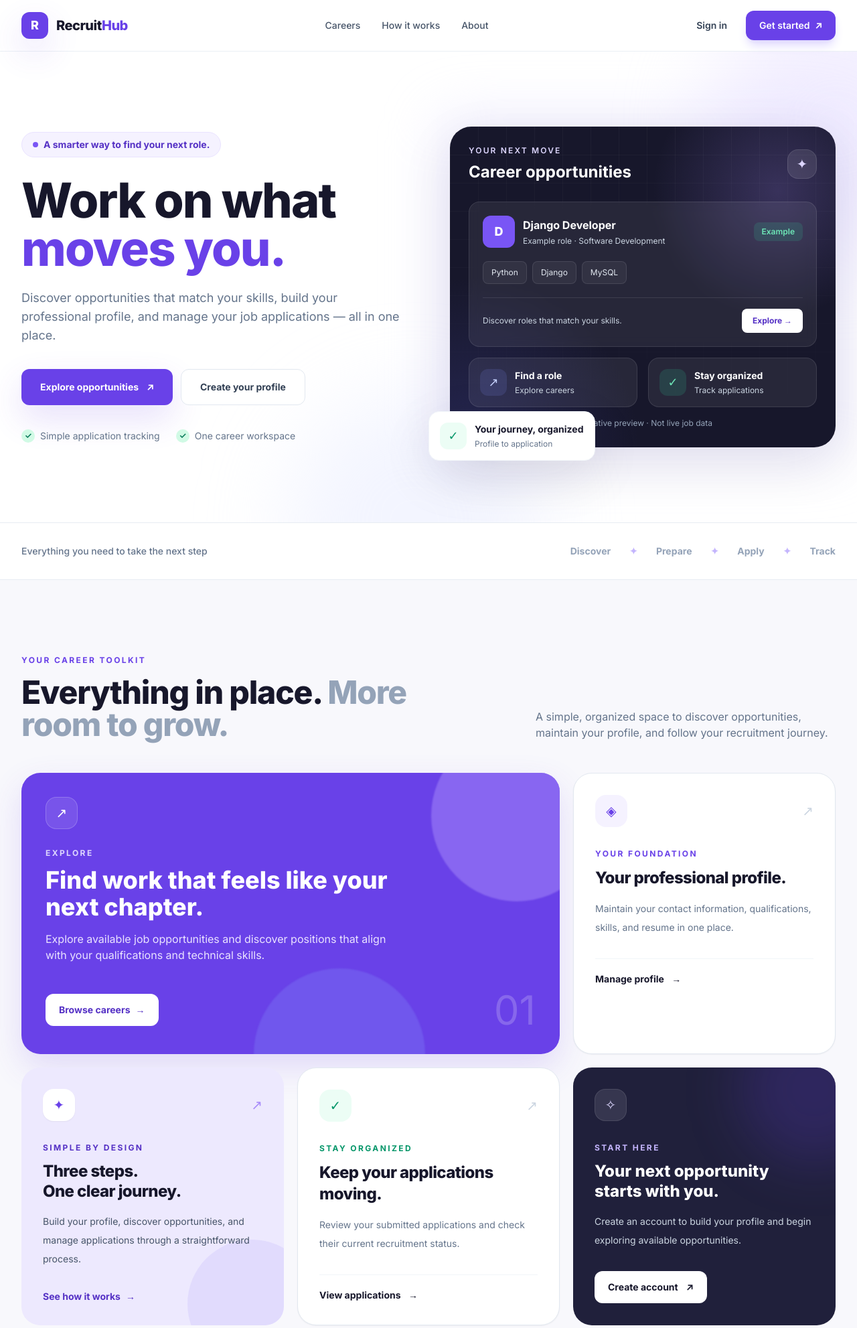
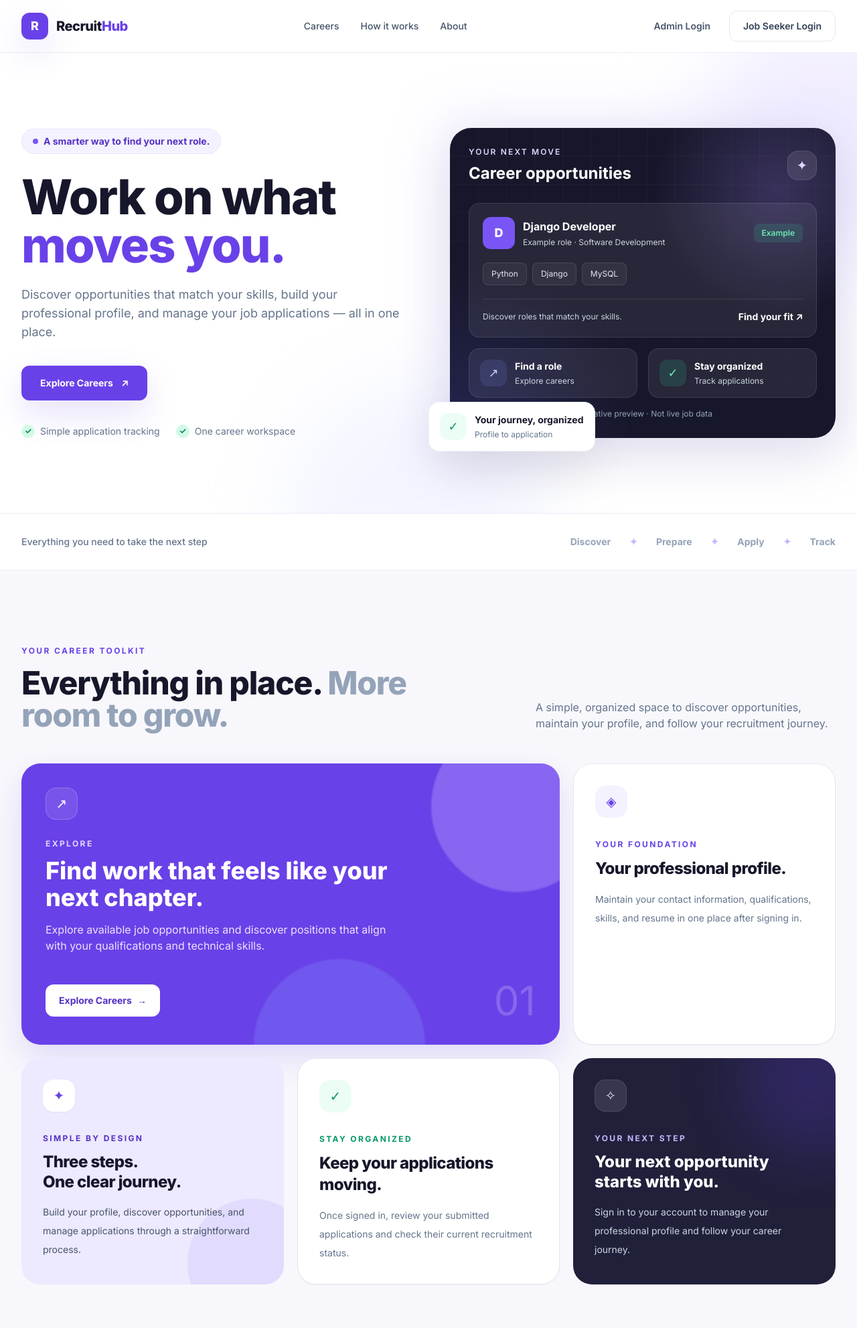
Before and after one commit to Asirinaidu-18/RecruitHub, a Django app: page / in a window 1280 px wide. Shown: the top 1983 px of the page at 67% size. Run offline with Django 5.2, Linux system fonts and the light colour scheme; some libraries are stand-ins or nearby versions.

Commit message:
Update RecruitHub homepage

```diff
--- a/recuruitment_managenet/jobs/urls.py
+++ b/recuruitment_managenet/jobs/urls.py
@@ -6,8 +6,8 @@ urlpatterns = [
     path('<int:id>/', views.job_detail, name='job_detail'),
     path('manage/', views.manage_jobs, name='manage_jobs'),
     path('all-applications/', views.all_applications, name='all_applications'),
-     path('admin-dashboard/', views.admin_dashboard, name='admin_dashboard'),
-     path('candidates/', views.candidates, name='candidates'),
+    path('admin-dashboard/', views.admin_dashboard, name='admin_dashboard'),
+    path('candidates/', views.candidates, name='candidates'),
     path('application/<int:id>/', views.application_detail, name='application_detail'),
     path('manage/add/', views.add_job, name='add_job'),
     path('manage/<int:id>/edit/', views.edit_job, name='edit_job'),
--- a/recuruitment_managenet/users/templates/users/home.html
+++ b/recuruitment_managenet/users/templates/users/home.html
@@ -13,7 +13,6 @@
         content="Discover career opportunities, manage your applications, and take the next step in your professional journey with RecruitHub."
     >
 
-    <!-- Tailwind CSS -->
     <script src="https://cdn.tailwindcss.com"></script>
 
     <script>
@@ -43,7 +42,6 @@
         }
     </script>
 
-    <!-- Typography -->
     <link rel="preconnect" href="https://fonts.googleapis.com">
     <link rel="preconnect" href="https://fonts.gstatic.com" crossorigin>
 
@@ -120,6 +118,7 @@
 
     <!-- Navigation -->
     <header class="sticky top-0 z-50 border-b border-slate-200/70 bg-white/90 backdrop-blur-xl">
+
         <nav class="mx-auto flex max-w-7xl items-center justify-between px-5 py-4 sm:px-8">
 
             <a href="{% url 'home' %}" class="flex items-center gap-3">
@@ -133,6 +132,7 @@
             </a>
 
             <div class="hidden items-center gap-8 md:flex">
+
                 <a href="#careers" class="text-sm font-medium text-slate-600 transition hover:text-violet-600">
                     Careers
                 </a>
@@ -144,24 +144,29 @@
                 <a href="#about" class="text-sm font-medium text-slate-600 transition hover:text-violet-600">
                     About
                 </a>
+
             </div>
 
+            <!-- Admin and Job Seeker login -->
             <div class="hidden items-center gap-3 sm:flex">
+
                 <a
-                    href="{% url 'login' %}"
-                    class="rounded-xl px-4 py-3 text-sm font-semibold text-slate-700 transition hover:bg-slate-100"
+                    href="{% url 'admin_login' %}"
+                    class="rounded-xl px-4 py-3 text-sm font-semibold text-slate-600 transition hover:bg-slate-100"
                 >
-                    Sign in
+                    Admin Login
                 </a>
 
                 <a
-                    href="{% url 'register' %}"
-                    class="rounded-xl bg-violet-600 px-5 py-3 text-sm font-semibold text-white shadow-lg shadow-violet-200 transition hover:-translate-y-0.5 hover:bg-violet-700"
+                    href="{% url 'login' %}"
+                    class="rounded-xl border border-slate-200 px-5 py-3 text-sm font-semibold text-slate-700 transition hover:border-violet-200 hover:bg-violet-50"
                 >
-                    Get started <span class="ml-1">↗</span>
+                    Job Seeker Login
                 </a>
+
             </div>
 
+            <!-- Mobile menu button -->
             <button
                 id="menuButton"
                 type="button"
@@ -170,7 +175,14 @@
                 aria-expanded="false"
                 aria-controls="mobileMenu"
             >
-                <svg xmlns="http://www.w3.org/2000/svg" class="h-6 w-6" fill="none" viewBox="0 0 24 24" stroke="currentColor" stroke-width="1.8">
+                <svg
+                    xmlns="http://www.w3.org/2000/svg"
+                    class="h-6 w-6"
+                    fill="none"
+                    viewBox="0 0 24 24"
+                    stroke="currentColor"
+                    stroke-width="1.8"
+                >
                     <path stroke-linecap="round" stroke-linejoin="round" d="M4 6h16M4 12h16M4 18h16"/>
                 </svg>
             </button>
@@ -179,7 +191,9 @@
 
         <!-- Mobile navigation -->
         <div id="mobileMenu" class="hidden border-t border-slate-100 bg-white px-5 py-5 sm:hidden">
+
             <div class="mx-auto max-w-7xl space-y-2">
+
                 <a href="#careers" class="block rounded-xl px-4 py-3 text-sm font-medium hover:bg-slate-50">
                     Careers
                 </a>
@@ -192,17 +206,35 @@
                     About
                 </a>
 
-                <div class="grid grid-cols-2 gap-3 pt-3">
-                    <a href="{% url 'login' %}" class="rounded-xl border border-slate-200 py-3 text-center text-sm font-semibold">
-                        Sign in
+                <div class="grid grid-cols-1 gap-3 pt-3">
+
+                    <a
+                        href="{% url 'job_list' %}"
+                        class="rounded-xl bg-violet-600 py-3 text-center text-sm font-semibold text-white"
+                    >
+                        Explore Careers
                     </a>
 
-                    <a href="{% url 'register' %}" class="rounded-xl bg-violet-600 py-3 text-center text-sm font-semibold text-white">
-                        Get started
+                    <a
+                        href="{% url 'login' %}"
+                        class="rounded-xl border border-slate-200 py-3 text-center text-sm font-semibold"
+                    >
+                        Job Seeker Login
                     </a>
+
+                    <a
+                        href="{% url 'admin_login' %}"
+                        class="rounded-xl px-4 py-3 text-center text-sm font-medium text-slate-500 hover:bg-slate-50"
+                    >
+                        Admin Login
+                    </a>
+
                 </div>
+
             </div>
+
         </div>
+
     </header>
 
 
@@ -232,21 +264,15 @@
                         Discover opportunities that match your skills, build your professional profile, and manage your job applications — all in one place.
                     </p>
 
+                    <!-- Single primary hero action -->
                     <div class="mt-9 flex flex-col gap-3 sm:flex-row">
 
                         <a
                             href="{% url 'job_list' %}"
                             class="inline-flex items-center justify-center gap-3 rounded-xl bg-violet-600 px-7 py-4 text-sm font-bold text-white shadow-floating transition hover:-translate-y-1 hover:bg-violet-700"
                         >
-                            Explore opportunities
+                            Explore Careers
                             <span>↗</span>
-                        </a>
-
-                        <a
-                            href="{% url 'register' %}"
-                            class="inline-flex items-center justify-center rounded-xl border border-slate-200 bg-white px-7 py-4 text-sm font-bold text-slate-700 transition hover:border-violet-200 hover:bg-violet-50"
-                        >
-                            Create your profile
                         </a>
 
                     </div>
@@ -280,6 +306,7 @@
                         <div class="relative">
 
                             <div class="flex items-center justify-between">
+
                                 <div>
                                     <p class="text-xs font-semibold uppercase tracking-[0.18em] text-violet-200">
                                         Your next move
@@ -293,6 +320,7 @@
                                 <div class="flex h-11 w-11 items-center justify-center rounded-2xl border border-white/10 bg-white/10 text-xl text-violet-200">
                                     ✦
                                 </div>
+
                             </div>
 
 
@@ -327,13 +355,15 @@
                                 </div>
 
                                 <div class="mt-5 flex items-center justify-between border-t border-white/10 pt-4">
+
                                     <p class="text-xs text-slate-300">
                                         Discover roles that match your skills.
                                     </p>
 
-                                    <a href="{% url 'job_list' %}" class="rounded-lg bg-white px-4 py-2.5 text-xs font-bold text-violet-700 transition hover:bg-violet-100">
-                                        Explore →
-                                    </a>
+                                    <span class="text-sm font-bold text-white">
+                                        Find your fit ↗
+                                    </span>
+
                                 </div>
 
                             </div>
@@ -376,6 +406,7 @@
 
                     <!-- Floating note -->
                     <div class="absolute -bottom-5 -left-2 hidden items-center gap-3 rounded-2xl border border-slate-100 bg-white p-4 shadow-premium sm:flex xl:-left-8">
+
                         <div class="flex h-10 w-10 items-center justify-center rounded-xl bg-emerald-50 text-lg text-emerald-600">
                             ✓
                         </div>
@@ -389,16 +420,19 @@
                                 Profile to application
                             </p>
                         </div>
+
                     </div>
 
                 </div>
 
             </div>
+
         </section>
 
 
         <!-- Brand statement -->
         <section class="border-y border-slate-200/80 bg-white">
+
             <div class="mx-auto flex max-w-7xl flex-col items-center justify-between gap-5 px-5 py-8 text-center sm:px-8 md:flex-row md:text-left">
 
                 <p class="text-sm font-medium text-slate-500">
@@ -416,10 +450,11 @@
                 </div>
 
             </div>
+
         </section>
 
 
-        <!-- Bento cards -->
+        <!-- Careers and features -->
         <section id="careers" class="mx-auto max-w-7xl px-5 py-20 sm:px-8 sm:py-28">
 
             <div class="mb-12 flex flex-col justify-between gap-5 md:flex-row md:items-end">
@@ -445,7 +480,7 @@
             <div class="grid gap-5 md:grid-cols-2 lg:grid-cols-3">
 
 
-                <!-- Large careers card -->
+                <!-- Explore Careers card -->
                 <a
                     href="{% url 'job_list' %}"
                     class="card-hover group relative overflow-hidden rounded-[1.75rem] bg-violet-600 p-7 text-white shadow-floating md:col-span-2 lg:p-9"
@@ -475,11 +510,13 @@
                         </div>
 
                         <div class="flex items-center justify-between">
+
                             <span class="inline-flex items-center gap-2 rounded-xl bg-white px-5 py-3.5 text-sm font-bold text-violet-700 transition group-hover:bg-violet-50">
-                                Browse careers <span>→</span>
+                                Explore Careers <span>→</span>
                             </span>
 
                             <span class="text-5xl font-light text-white/20 sm:text-6xl">01</span>
+
                         </div>
 
                     </div>
@@ -487,18 +524,11 @@
                 </a>
 
 
-                <!-- Profile card -->
-                <a
-                    href="{% url 'profile' %}"
-                    class="card-hover group relative overflow-hidden rounded-[1.75rem] border border-slate-200 bg-white p-7 shadow-sm hover:border-violet-200 hover:shadow-premium lg:p-8"
-                >
+                <!-- Profile feature card -->
+                <div class="card-hover relative overflow-hidden rounded-[1.75rem] border border-slate-200 bg-white p-7 shadow-sm lg:p-8">
 
-                    <div class="flex items-center justify-between">
                     <div class="flex h-12 w-12 items-center justify-center rounded-2xl bg-violet-50 text-xl text-violet-600">
                         ◈
-                        </div>
-
-                        <span class="text-xl text-slate-300 transition group-hover:translate-x-1 group-hover:text-violet-600">↗</span>
                     </div>
 
                     <p class="mt-8 text-xs font-bold uppercase tracking-[0.2em] text-violet-600">
@@ -510,32 +540,21 @@
                     </h3>
 
                     <p class="mt-4 text-sm leading-7 text-slate-500">
-                        Maintain your contact information, qualifications, skills, and resume in one place.
+                        Maintain your contact information, qualifications, skills, and resume in one place after signing in.
                     </p>
 
-                    <div class="mt-8 border-t border-slate-100 pt-5 text-sm font-bold text-ink transition group-hover:text-violet-600">
-                        Manage profile <span class="ml-2">→</span>
                 </div>
-
-                </a>
 
 
                 <!-- How it works card -->
-                <a
-                    href="#how-it-works"
-                    class="card-hover group relative overflow-hidden rounded-[1.75rem] bg-[#EDE9FE] p-7 lg:p-8"
-                >
+                <div class="card-hover relative overflow-hidden rounded-[1.75rem] bg-[#EDE9FE] p-7 lg:p-8">
 
                     <div class="absolute -bottom-16 -right-12 h-48 w-48 rounded-full bg-violet-200/70"></div>
 
                     <div class="relative">
 
-                        <div class="flex items-center justify-between">
                         <div class="flex h-12 w-12 items-center justify-center rounded-2xl bg-white text-xl text-violet-600 shadow-sm">
                             ✦
-                            </div>
-
-                            <span class="text-xl text-violet-400 transition group-hover:translate-x-1">↗</span>
                         </div>
 
                         <p class="mt-8 text-xs font-bold uppercase tracking-[0.2em] text-violet-700">
@@ -550,27 +569,16 @@
                             Build your profile, discover opportunities, and manage applications through a straightforward process.
                         </p>
 
-                        <div class="mt-8 inline-flex items-center gap-2 text-sm font-bold text-violet-700">
-                            See how it works <span>→</span>
                     </div>
 
                 </div>
 
-                </a>
 
+                <!-- Applications feature card -->
+                <div class="card-hover relative overflow-hidden rounded-[1.75rem] border border-slate-200 bg-white p-7 shadow-sm lg:p-8">
 
-                <!-- Applications card -->
-                <a
-                    href="{% url 'my_applications' %}"
-                    class="card-hover group relative overflow-hidden rounded-[1.75rem] border border-slate-200 bg-white p-7 shadow-sm hover:border-emerald-200 hover:shadow-premium lg:p-8"
-                >
-
-                    <div class="flex items-center justify-between">
                     <div class="flex h-12 w-12 items-center justify-center rounded-2xl bg-emerald-50 text-xl text-emerald-600">
                         ✓
-                        </div>
-
-                        <span class="text-xl text-slate-300 transition group-hover:translate-x-1 group-hover:text-emerald-600">↗</span>
                     </div>
 
                     <p class="mt-8 text-xs font-bold uppercase tracking-[0.2em] text-emerald-600">
@@ -582,18 +590,14 @@
                     </h3>
 
                     <p class="mt-4 text-sm leading-7 text-slate-500">
-                        Review your submitted applications and check their current recruitment status.
+                        Once signed in, review your submitted applications and check their current recruitment status.
                     </p>
 
-                    <div class="mt-8 border-t border-slate-100 pt-5 text-sm font-bold text-ink transition group-hover:text-emerald-600">
-                        View applications <span class="ml-2">→</span>
                 </div>
 
-                </a>
 
-
-                <!-- Account card -->
-                <div class="card-hover relative overflow-hidden rounded-[1.75rem] bg-[#20203B] p-7 text-white lg:p-8">
+                <!-- Account feature card -->
+                <div class="relative overflow-hidden rounded-[1.75rem] bg-[#20203B] p-7 text-white lg:p-8">
 
                     <div class="absolute -right-20 -top-20 h-56 w-56 rounded-full bg-violet-600/20 blur-2xl"></div>
 
@@ -604,7 +608,7 @@
                         </div>
 
                         <p class="mt-8 text-xs font-bold uppercase tracking-[0.2em] text-violet-300">
-                            Start here
+                            Your next step
                         </p>
 
                         <h3 class="mt-3 text-2xl font-extrabold leading-tight">
@@ -612,15 +616,8 @@
                         </h3>
 
                         <p class="mt-4 text-sm leading-7 text-slate-300">
-                            Create an account to build your profile and begin exploring available opportunities.
+                            Sign in to your account to manage your professional profile and follow your career journey.
                         </p>
-
-                        <a
-                            href="{% url 'register' %}"
-                            class="mt-8 inline-flex items-center gap-3 rounded-xl bg-white px-5 py-3.5 text-sm font-bold text-ink transition hover:bg-violet-100"
-                        >
-                            Create account <span>↗</span>
-                        </a>
 
                     </div>
 
@@ -672,10 +669,6 @@
                             Register and add your qualifications, skills, contact details, and resume.
                         </p>
 
-                        <a href="{% url 'register' %}" class="mt-5 inline-flex items-center gap-2 text-sm font-bold text-violet-600 hover:text-violet-800">
-                            Get started <span>→</span>
-                        </a>
-
                     </div>
 
 
@@ -693,10 +686,6 @@
                             Explore available positions and review the qualifications and skills each role requires.
                         </p>
 
-                        <a href="{% url 'job_list' %}" class="mt-5 inline-flex items-center gap-2 text-sm font-bold text-violet-600 hover:text-violet-800">
-                            Browse careers <span>→</span>
-                        </a>
-
                     </div>
 
 
@@ -713,10 +702,6 @@
                         <p class="mx-auto mt-3 max-w-sm text-sm leading-7 text-slate-500">
                             Apply for suitable roles and review the status of your submitted applications.
                         </p>
-
-                        <a href="{% url 'my_applications' %}" class="mt-5 inline-flex items-center gap-2 text-sm font-bold text-emerald-600 hover:text-emerald-800">
-                            My applications <span>→</span>
-                        </a>
 
                     </div>
 
@@ -745,10 +730,6 @@
                     <p class="mt-6 text-sm leading-8 text-slate-500 sm:text-base">
                         RecruitHub brings essential recruitment activities into one place. Build your professional profile, explore available jobs, and follow your applications without navigating between disconnected pages.
                     </p>
-
-                    <a href="{% url 'job_list' %}" class="mt-8 inline-flex items-center gap-3 rounded-xl bg-ink px-6 py-4 text-sm font-bold text-white transition hover:bg-violet-700">
-                        Explore opportunities <span>↗</span>
-                    </a>
 
                 </div>
 
@@ -841,20 +822,8 @@
                     </h2>
 
                     <p class="mx-auto mt-5 max-w-xl text-sm leading-7 text-slate-300 sm:text-base">
-                        Create your profile, explore career opportunities, and take the next step in your professional journey.
+                        Discover career opportunities and take the next step in your professional journey.
                     </p>
-
-                    <div class="mt-8 flex flex-col justify-center gap-3 sm:flex-row">
-
-                        <a href="{% url 'register' %}" class="rounded-xl bg-white px-7 py-4 text-sm font-bold text-violet-700 transition hover:-translate-y-0.5 hover:bg-violet-50">
-                            Get started <span class="ml-1">↗</span>
-                        </a>
-
-                        <a href="{% url 'job_list' %}" class="rounded-xl border border-white/20 bg-white/5 px-7 py-4 text-sm font-bold text-white transition hover:bg-white/10">
-                            Explore careers
-                        </a>
-
-                    </div>
 
                 </div>
 
@@ -871,6 +840,7 @@
         <div class="mx-auto flex max-w-7xl flex-col items-center justify-between gap-5 px-5 py-8 sm:px-8 md:flex-row">
 
             <a href="{% url 'home' %}" class="flex items-center gap-3">
+
                 <span class="flex h-9 w-9 items-center justify-center rounded-xl bg-violet-600 font-extrabold text-white">
                     R
                 </span>
@@ -878,15 +848,30 @@
                 <span class="font-extrabold tracking-tight">
                     Recruit<span class="text-violet-600">Hub</span>
                 </span>
+
             </a>
 
             <p class="text-center text-xs leading-6 text-slate-500 sm:text-sm">
                 A recruitment management platform for your career journey.
             </p>
 
-            <a href="{% url 'job_list' %}" class="text-sm font-semibold text-violet-600 hover:text-violet-800">
-                Explore careers →
+            <div class="flex flex-wrap justify-center gap-4">
+
+                <a
+                    href="{% url 'admin_login' %}"
+                    class="text-sm font-semibold text-slate-500 hover:text-violet-700"
+                >
+                    Admin Login
                 </a>
+
+                <a
+                    href="{% url 'login' %}"
+                    class="text-sm font-semibold text-violet-600 hover:text-violet-800"
+                >
+                    Job Seeker Login
+                </a>
+
+            </div>
 
         </div>
 
--- a/recuruitment_managenet/users/urls.py
+++ b/recuruitment_managenet/users/urls.py
@@ -8,4 +8,6 @@ urlpatterns = [
     path('logout/', views.logout_view, name='logout'),
     path('profile/', views.profile, name='profile'),
     path('profile/edit/', views.edit_profile, name='edit_profile'),
+    path('admin-login/', views.admin_login_view, name='admin_login'),
+
 ]
--- a/recuruitment_managenet/users/views.py
+++ b/recuruitment_managenet/users/views.py
@@ -1,13 +1,12 @@
-from django.shortcuts import render,redirect
+from django.shortcuts import render, redirect
+from django.http import HttpResponse
+from django.contrib.auth.models import User
+from django.contrib.auth import authenticate, login, logout
+from django.contrib.auth.decorators import login_required
+
 from jobs.models import Job
 from applications.models import Application
-# Create your views here.
-from django.http import HttpResponse
-from django.contrib.auth.models import User
 from .models import JobSeeker
-from django.contrib.auth.decorators import login_required
-
-from django.contrib.auth import authenticate, login,logout
 def home(request):
     return HttpResponse("Welcome to Recruitment Management System")
 
@@ -140,8 +139,7 @@ def dashboard(request):
     )
 def logout_view(request):
     logout(request)
-    return redirect('login')
-
+    return redirect('home')
 @login_required
 def profile(request):
 
@@ -175,3 +173,72 @@ def edit_profile(request):
         'users/edit_profile.html',
         {'job_seeker': job_seeker}
     )
+def admin_login_view(request):
+    if request.method == 'POST':
+        username = request.POST['username']
+        password = request.POST['password']
+
+        user = authenticate(
+            request,
+            username=username,
+            password=password
+        )
+
+        if user is not None and user.is_staff:
+            login(request, user)
+            return redirect('admin_dashboard')
+
+        return render(
+            request,
+            'users/admin_login.html',
+            {'error': 'Invalid admin credentials'}
+        )
+
+    return render(request, 'users/admin_login.html')
+
+
+@login_required
+def admin_dashboard(request):
+    if not request.user.is_staff:
+        return redirect('admin_login')
+
+    total_job_seekers = JobSeeker.objects.count()
+    total_jobs = Job.objects.count()
+    total_applications = Application.objects.count()
+
+    context = {
+        'total_job_seekers': total_job_seekers,
+        'total_jobs': total_jobs,
+        'total_applications': total_applications,
+    }
+
+    return render(
+        request,
+        'users/admin_dashboard.html',
+        context
+    )
+def admin_login_view(request):
+    if request.user.is_authenticated and request.user.is_staff:
+        return redirect('admin_dashboard')
+
+    if request.method == 'POST':
+        username = request.POST.get('username', '').strip()
+        password = request.POST.get('password', '')
+
+        user = authenticate(
+            request,
+            username=username,
+            password=password
+        )
+
+        if user is not None and user.is_staff:
+            login(request, user)
+            return redirect('admin_dashboard')
+
+        return render(
+            request,
+            'users/admin_login.html',
+            {'error': 'Invalid admin username or password.'}
+        )
+
+    return render(request, 'users/admin_login.html')
```
Also changed, not shown: recuruitment_managenet/users/templates/users/admin_dashboard.html (added, +17 -0 lines), recuruitment_managenet/users/templates/users/admin_login.html (added, +182 -0 lines), recuruitment_managenet/jobs/views.py (line endings or trailing spaces). Lines whose indentation alone changed are shown as unchanged.
